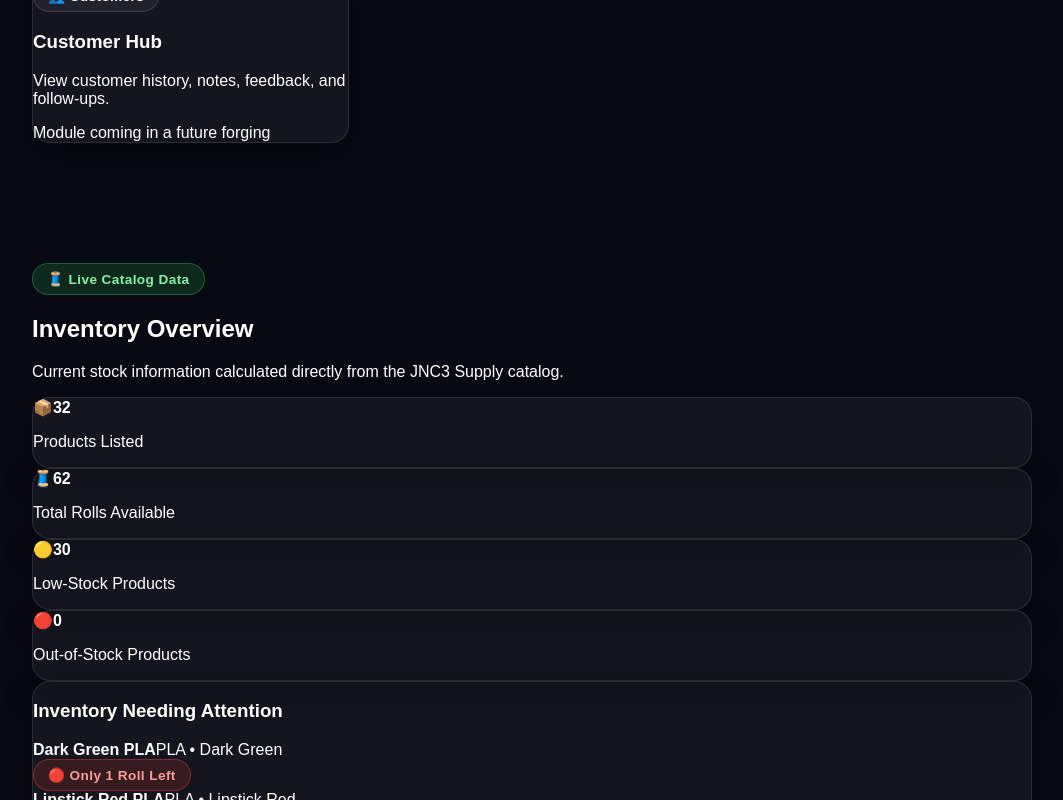
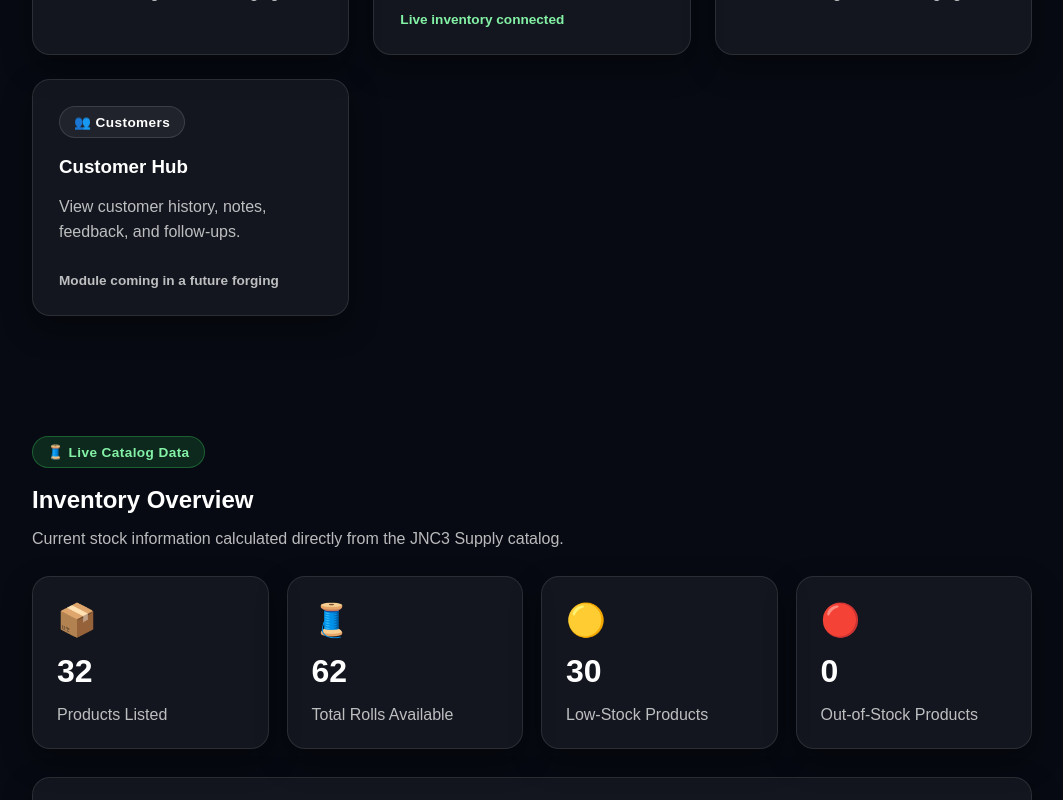
Before and after one commit to jnc3designs/jnc3designs-website, a Next.js app in the folder jnc3designs-premium/: page /operations in a window 1280 px wide. Shown: the part 440-1240 px from the top of the page, without its empty margins (108-1171 px from the left). Built offline with nearby package versions, Linux system fonts and the light colour scheme.

Commit message:
Add styles for inventory overview operations module

```diff
--- a/jnc3designs-premium/app/globals.css
+++ b/jnc3designs-premium/app/globals.css
@@ -1380,3 +1380,122 @@ font-size:120px;
     grid-template-columns:repeat(auto-fit,minmax(280px,1fr));
     gap:24px;
 }
+/* =====================================================
+   JNC Operations - Inventory Overview
+===================================================== */
+
+.operations-module-card {
+  padding: 26px;
+}
+
+.operations-module-card h3 {
+  margin: 18px 0 10px;
+}
+
+.operations-module-card p {
+  color: var(--jnc-text-muted);
+  line-height: 1.6;
+}
+
+.operations-active-module,
+.operations-coming-soon {
+  display: inline-block;
+  margin-top: 12px;
+  font-size: 0.85rem;
+  font-weight: 700;
+}
+
+.operations-active-module {
+  color: #84f2a6;
+}
+
+.operations-coming-soon {
+  color: var(--jnc-text-muted);
+}
+
+.operations-section-heading h2 {
+  margin: 18px 0 8px;
+}
+
+.operations-section-heading p,
+.operations-muted {
+  color: var(--jnc-text-muted);
+}
+
+.operations-stat-grid {
+  display: grid;
+  grid-template-columns: repeat(4, minmax(0, 1fr));
+  gap: 18px;
+  margin: 28px 0;
+}
+
+.operations-stat-card {
+  padding: 24px;
+}
+
+.operations-stat-card > span {
+  font-size: 2rem;
+}
+
+.operations-stat-card strong {
+  display: block;
+  margin-top: 14px;
+  font-size: 2rem;
+}
+
+.operations-stat-card p {
+  margin-bottom: 0;
+  color: var(--jnc-text-muted);
+}
+
+.inventory-attention-card {
+  padding: 28px;
+}
+
+.inventory-attention-card h3 {
+  margin-top: 0;
+}
+
+.inventory-attention-list {
+  display: grid;
+  gap: 14px;
+  margin-top: 22px;
+}
+
+.inventory-attention-item {
+  display: flex;
+  justify-content: space-between;
+  align-items: center;
+  gap: 18px;
+  padding: 16px;
+  border: 1px solid var(--jnc-border);
+  border-radius: var(--jnc-radius-sm);
+  background: var(--jnc-surface);
+}
+
+.inventory-attention-item div:first-child {
+  display: grid;
+  gap: 5px;
+}
+
+.inventory-attention-item span {
+  color: var(--jnc-text-muted);
+  font-size: 0.9rem;
+}
+
+@media (max-width: 850px) {
+  .operations-stat-grid {
+    grid-template-columns: repeat(2, minmax(0, 1fr));
+  }
+}
+
+@media (max-width: 560px) {
+  .operations-stat-grid {
+    grid-template-columns: 1fr;
+  }
+
+  .inventory-attention-item {
+    align-items: flex-start;
+    flex-direction: column;
+  }
+}
```
